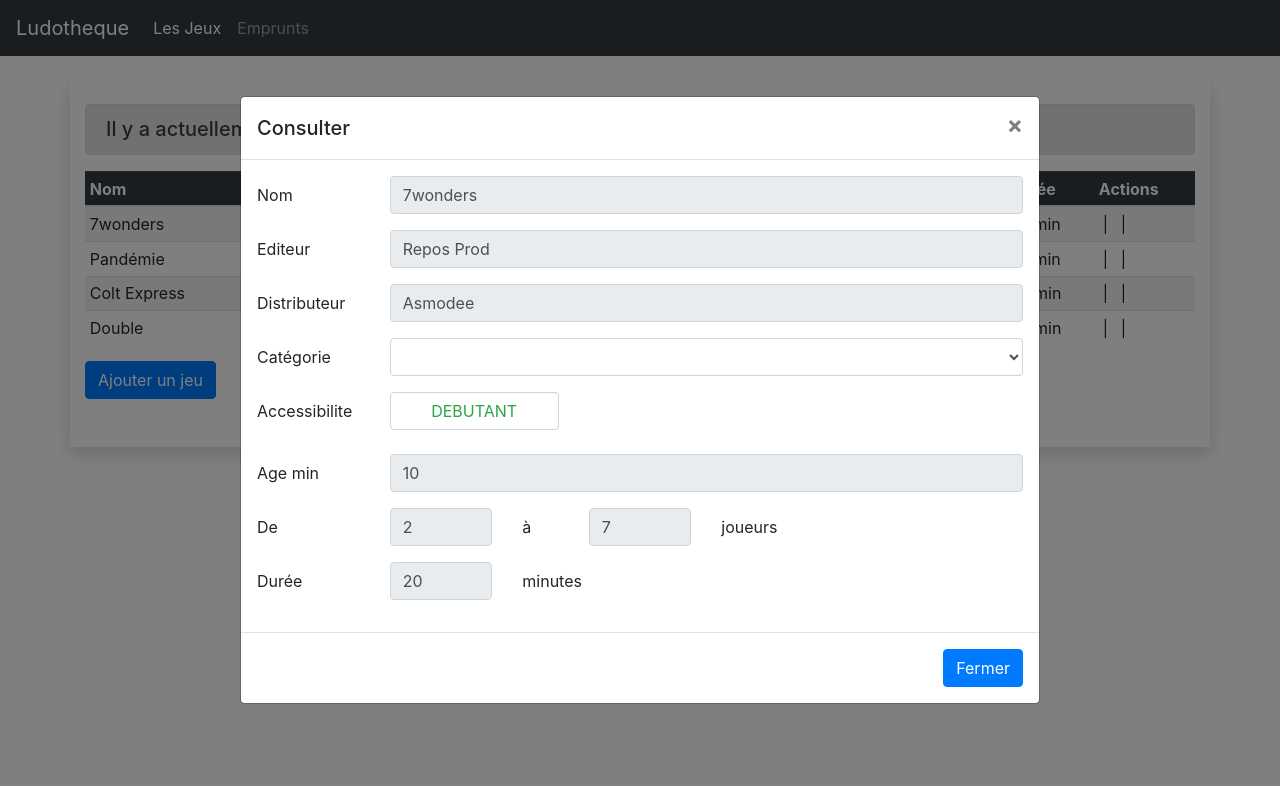
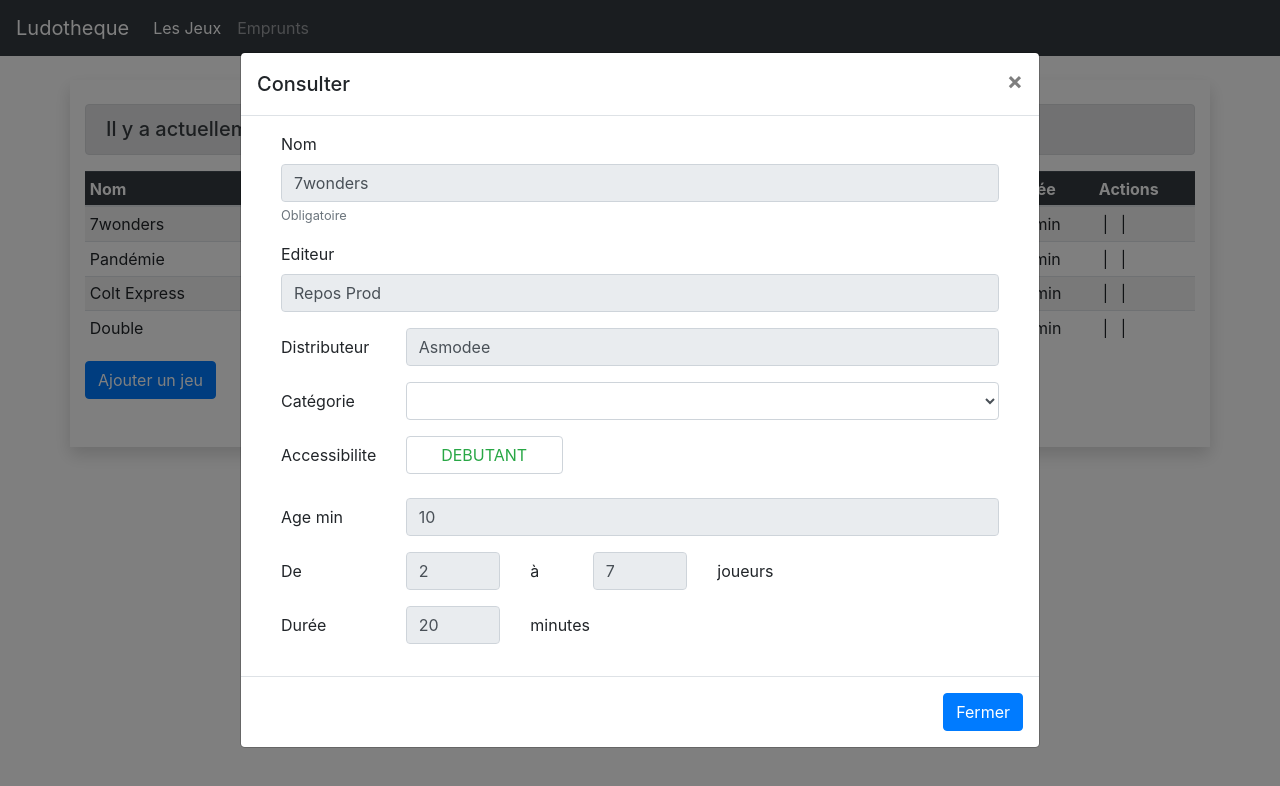
Before and after one commit to Letotoche/ludotheque, an Angular app: page / in a window 1280 px wide. Both pictures are taken after a click on the link 1100 px from the left and 224 px from the top of the page. Shown: the top 786 px of the page. Built offline with nearby package versions, Linux system fonts and the light colour scheme; a web font is replaced by a local one.

Commit message:
modif form

```diff
--- a/src/app/jeux/jeu-edit/jeu-edit.component.html
+++ b/src/app/jeux/jeu-edit/jeu-edit.component.html
@@ -11,32 +11,31 @@
           <span aria-hidden="true">&times;</span>
         </button>
       </div>
-      <div class="modal-body">
+      <div class="modal-body ml-4 mr-4">
         <form novalidate (ngSubmit)="jeuEdit">
 
-          <div class="form-group row">
-            <label class="col-sm-2 col-form-label">Nom</label>
-            <div class="col-sm-10">
+          <div class="form-group">
+            <label for="nom">Nom</label>
             <input  class="form-control"
-                      placeholder="nom"
+                    placeholder="Saisir un nom"
                     required
                     name="nom"
+                    id="nom"
                     [(ngModel)]="jeuEdit.nom"
                     [readonly]="!isModifiable()"
                     />
-            </div>
+            <small id="nomHelp" class="form-text text-muted">Obligatoire</small>
           </div>
 
-          <div class="form-group row">
-            <label class="col-sm-2 col-form-label">Editeur</label>
-            <div class="col-sm-10">
+          <div class="form-group">
+            <label for>Editeur</label>
             <input  class="form-control"
-                      placeholder="éditeur"
+                    placeholder="Saisir un éditeur"
                     name="editeur"
+                    id="editeur"
                     [(ngModel)]="jeuEdit.editeur"
                     [readonly]="!isModifiable()"
                     />
-            </div>
           </div>
 
           <div class="form-group row">
```
Lines whose indentation alone changed are shown as unchanged.
